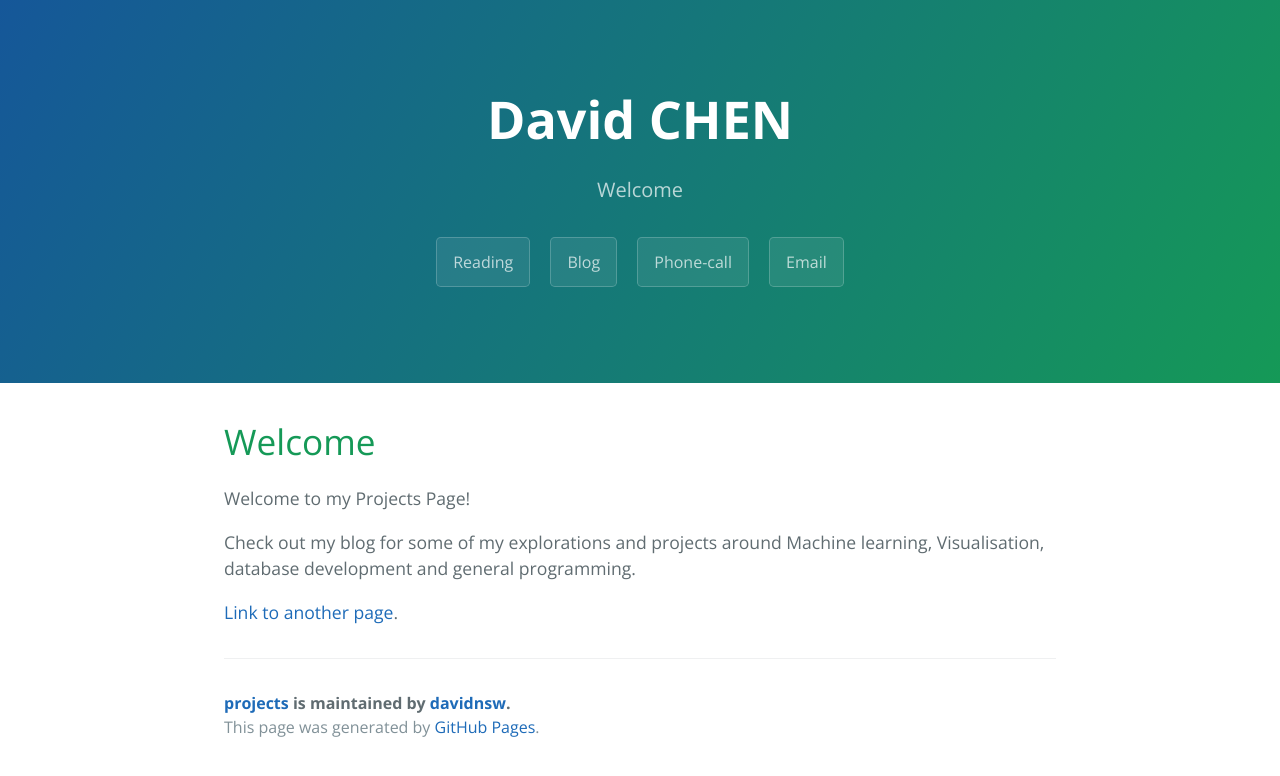
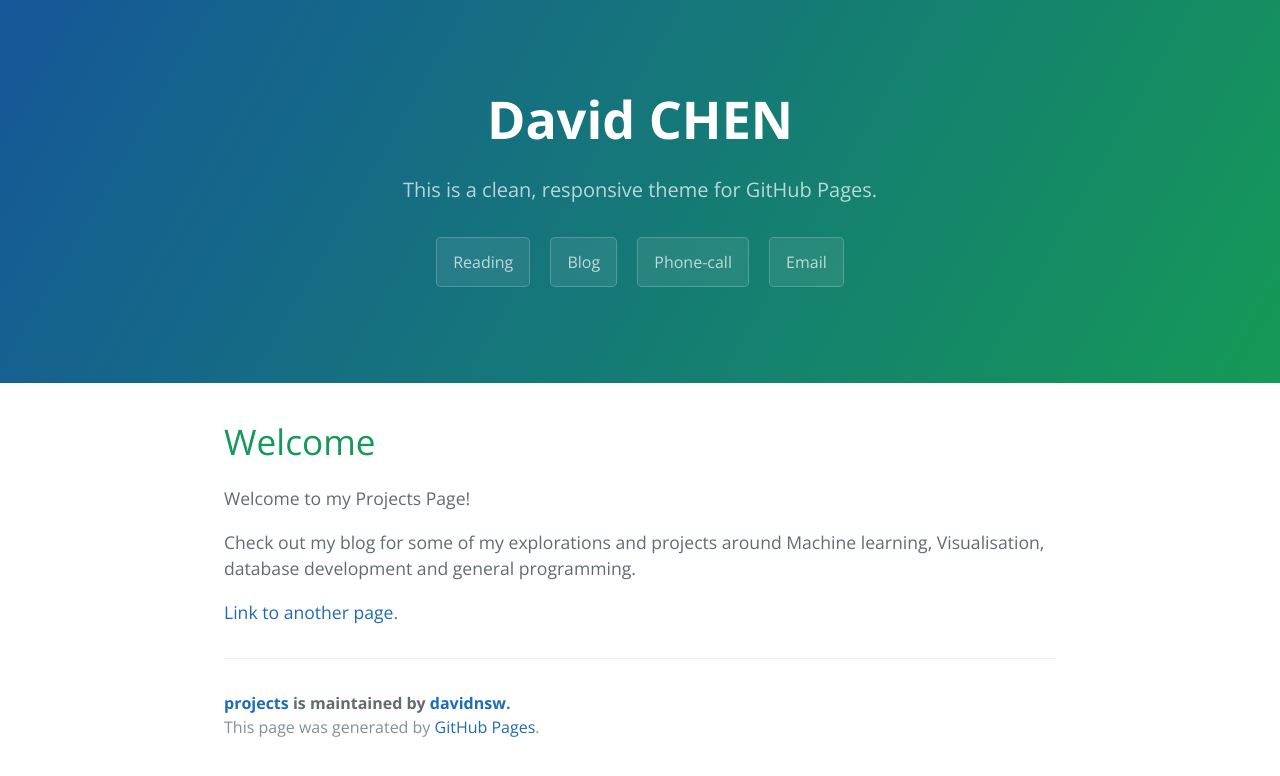
Before and after one commit to davidnsw/projects, a Jekyll site: the page built from index.md, in a window 1280 px wide. Shown: the top 776 px of the page. Built offline with Jekyll 4.4.1, drawn with Linux system fonts in a browser that asks for light colours.

Commit message:
Update index.md

```diff
--- a/index.md
+++ b/index.md
@@ -1,7 +1,7 @@
 ---
 layout: default
 title: David CHEN
-description: Welcome
+description: This is a clean, responsive theme for GitHub Pages.
 ---
 
 # Welcome
```
